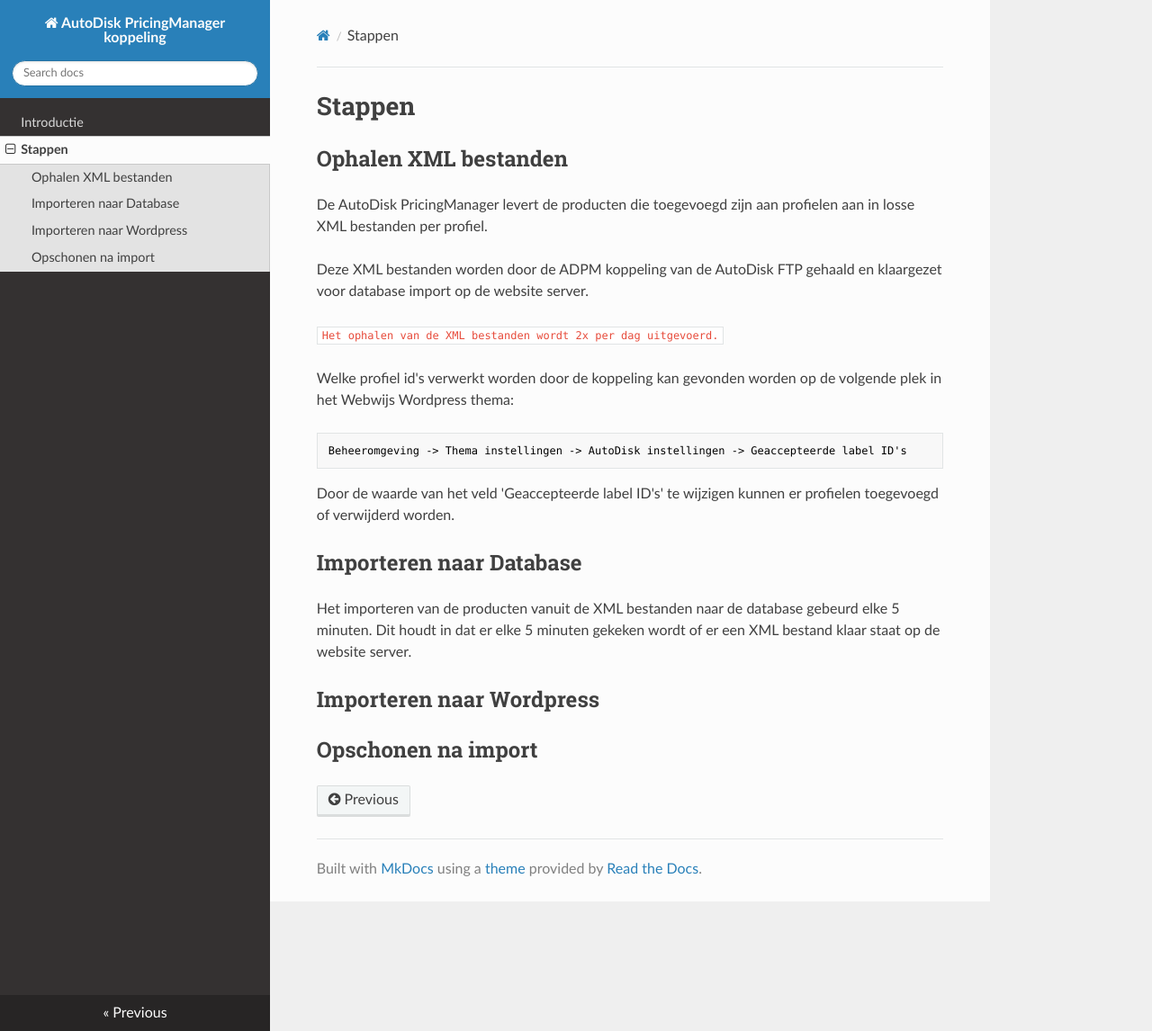
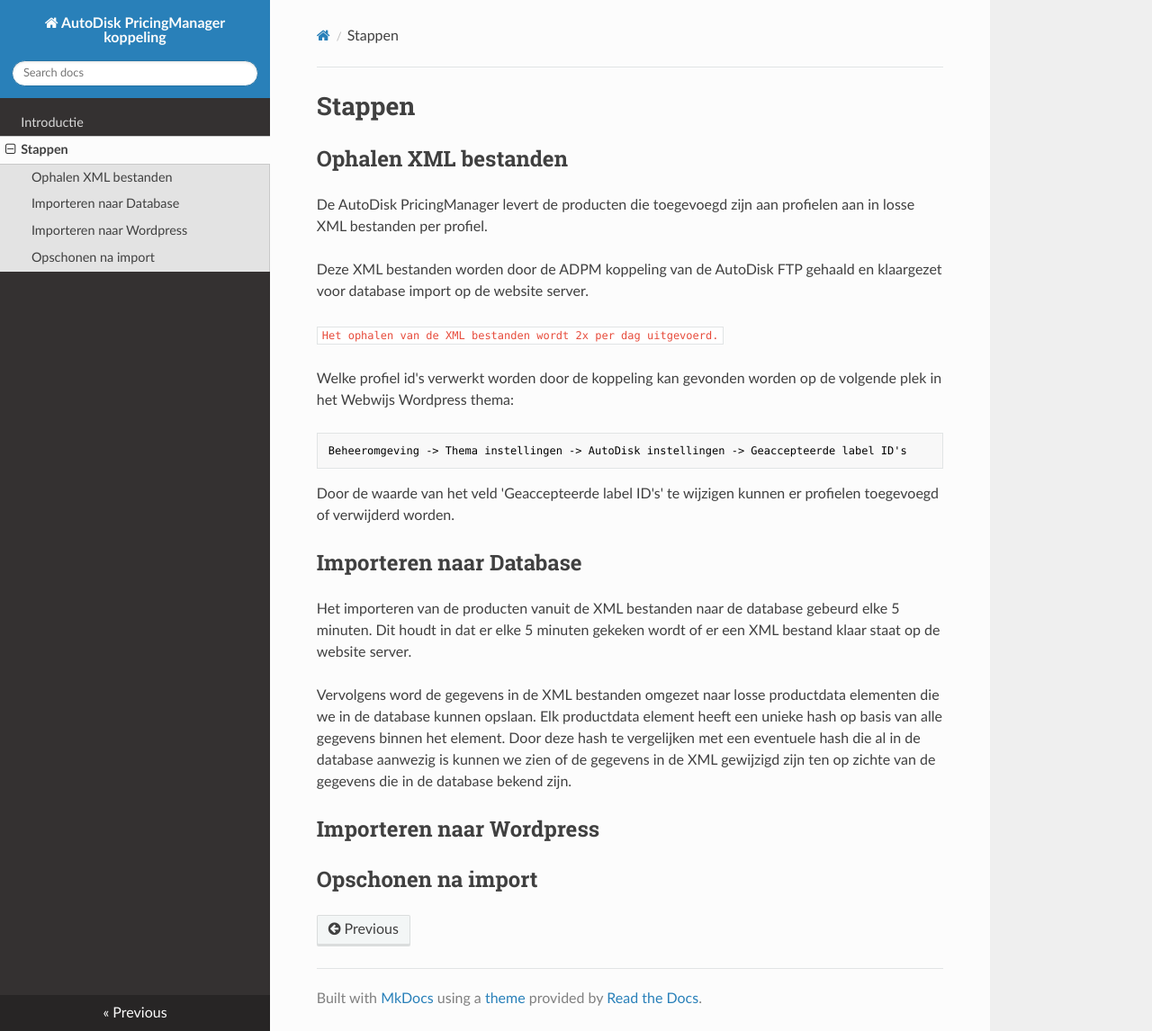
Before and after one commit to Webwijs/AutoDisk, an MkDocs documentation site: the page built from docs/stappen.md, in a window 1280 px wide and 1146 px high. Shown: the whole window at 90% size. Built offline with MkDocs 1.6.1, drawn with Linux system fonts in a browser that asks for light colours; nearby versions of some CDN libraries.

Commit message:
Stappen aangevuld

```diff
--- a/docs/stappen.md
+++ b/docs/stappen.md
@@ -21,6 +21,8 @@ Importeren naar Database
 ----------------
 Het importeren van de producten vanuit de XML bestanden naar de database gebeurd elke 5 minuten. Dit houdt in dat er elke 5 minuten gekeken wordt of er een XML bestand klaar staat op de website server.
 
+Vervolgens word de gegevens in de XML bestanden omgezet naar losse productdata elementen die we in de database kunnen opslaan. Elk productdata element heeft een unieke hash op basis van alle gegevens binnen het element. Door deze hash te vergelijken met een eventuele hash die al in de database aanwezig is kunnen we zien of de gegevens in de XML gewijzigd zijn ten op zichte van de gegevens die in de database bekend zijn.
+
 Importeren naar Wordpress
 ----------------
 
```
